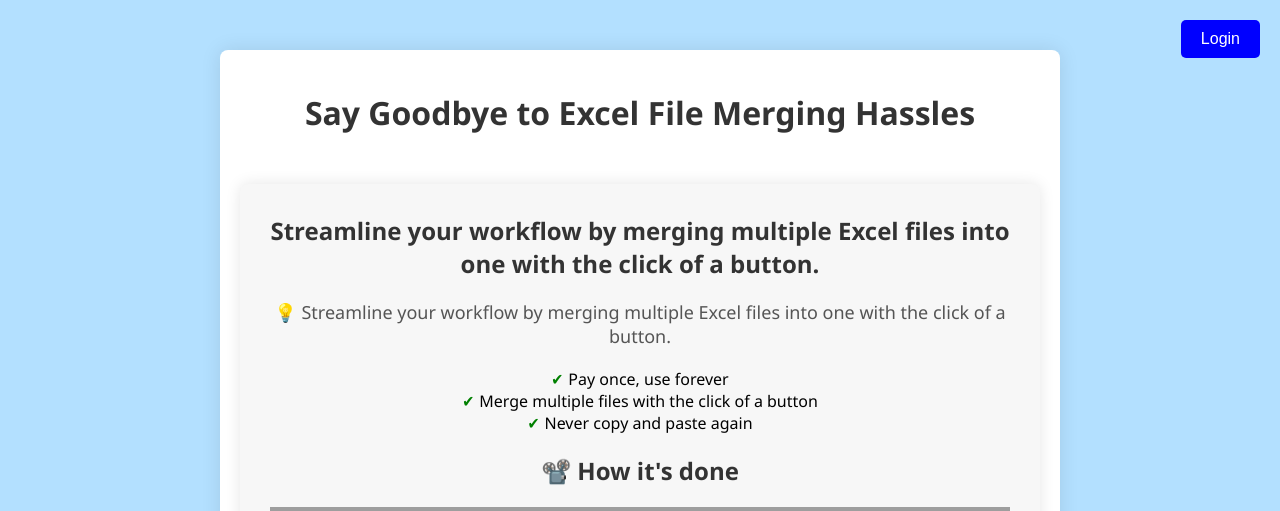
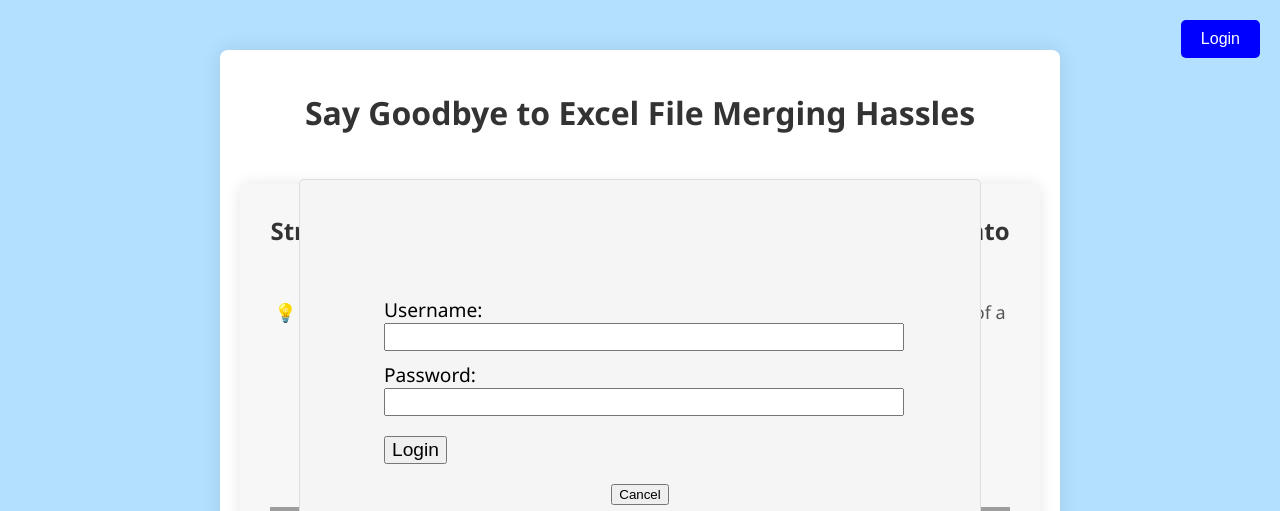
Before and after one commit to Hughes-Tyler/MergeXcel, a Flask app: template templates/newlanding.html in a window 1280 px wide. Shown: the top 511 px of the page. Run offline with Flask 3, Linux system fonts and the light colour scheme; the template is opened without the code that fills it, so the values that code supplies are empty; grey boxes are pictures that could not be loaded.

Commit message:
Updates to landing page design. Minor adjustments to other functionality as well.

```diff
--- a/templates/newlanding.html
+++ b/templates/newlanding.html
@@ -91,6 +91,53 @@
             border-radius: 5px;
             cursor: pointer;
         }
+
+        #login-form {
+            display: none;
+            position: absolute;
+            top: 50%;
+            left: 50%;
+            transform: translate(-50%, -50%);
+            width: 50%;
+            height: 50%;
+            background-color: #f5f5f5;
+            /* Adjust to match your landing page background color */
+            padding: 20px;
+            border-radius: 5px;
+            border: 1px solid #ddd;
+            z-index: 1000;
+            display: flex;
+            /* Add this to center the form content */
+            flex-direction: column;
+            /* Stack the form content vertically */
+            justify-content: center;
+            /* Center the form content vertically */
+            align-items: center;
+            /* Center the form content horizontally */
+        }
+
+        #login-form form {
+            width: 80%;
+            /* Adjust the width of the form */
+        }
+
+        #login-form label,
+        #login-form input {
+            width: 100%;
+            /* Make the labels and inputs take up the full width of the form */
+            margin-bottom: 10px;
+            /* Add some space below each label and input */
+            font-size: 1.2em;
+            /* Make the text bigger */
+        }
+
+        #login-form input[type="submit"],
+        #cancel-button {
+            width: auto;
+            /* Don't make the buttons take up the full width of the form */
+            margin-top: 10px;
+            /* Add some space above the buttons */
+        }
     </style>
 </head>
 
@@ -99,6 +146,18 @@
     <div class="container">
         <h1 class="title">Say Goodbye to Excel File Merging Hassles</h1>
         <button class="login-button">Login</button>
+
+        <div id="login-form">
+            <form action="/login" method="POST">
+                <label for="username">Username:</label><br>
+                <input type="text" id="username" name="username"><br>
+                <label for="password">Password:</label><br>
+                <input type="password" id="password" name="password"><br>
+                <input type="submit" value="Login">
+            </form>
+            <button id="cancel-button">Cancel</button> <!-- Add a "Cancel" button -->
+        </div>
+
         <div class="section">
             <div class="section-title">Streamline your workflow by merging multiple Excel files into one with the
                 click
@@ -123,6 +182,15 @@
         </div>
     </div>
 
+    <script>
+        document.querySelector('.login-button').addEventListener('click', function () {
+            document.getElementById('login-form').style.display = 'block';
+        });
+
+        document.getElementById('cancel-button').addEventListener('click', function () {
+            document.getElementById('login-form').style.display = 'none';
+        });
+    </script>
 </body>
 
 </html>
```
Also changed, not shown: static/annoying.css (+28 -0 lines), templates/index.html (+20 -14 lines), 1 other file.
